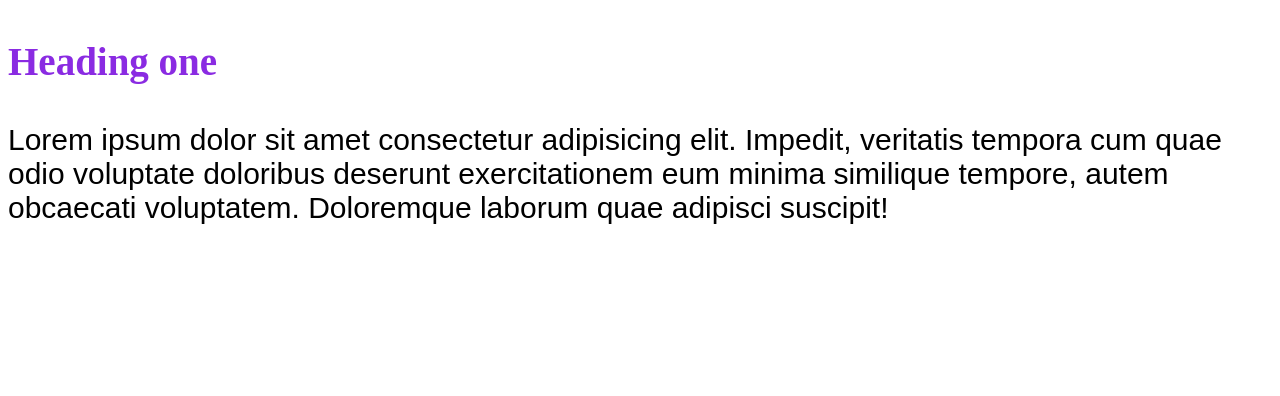
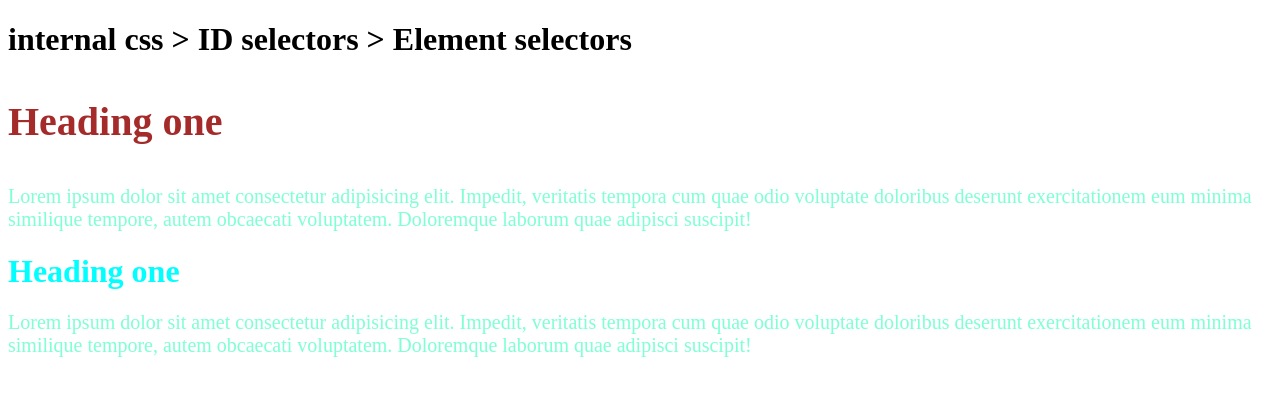
Before and after one commit to Abhishek1632/my-first-repository, a plain HTML site: page index.html in a window 1280 px wide. Drawn offline with Linux system fonts and the light colour scheme.

Commit message:
element selectors and id selectors

```diff
--- a/index.html
+++ b/index.html
@@ -5,10 +5,32 @@
     <meta http-equiv="X-UA-Compatible" content="IE=edge" />
     <meta name="viewport" content="width=device-width, initial-scale=1.0" />
     <title>full stack session</title>
+    <style>
+      h3 {
+        color: brown;
+        font-size: 40px;
+      }
+      p {
+        color: aquamarine !important;
+        font-size: 20px;
+        font-weight: 100;
+      }
+      #first {
+        color: aqua;
+      }
+    </style>
   </head>
   <body>
-    <h3 style="color: blueviolet; font-size: 39px">Heading one</h3>
-    <p style="font-size: 30px; font-family: Arial, Helvetica, sans-serif">
+    <h1>internal css > ID selectors > Element selectors</h1>
+    <h3>Heading one</h3>
+    <p style="color: black">
+      Lorem ipsum dolor sit amet consectetur adipisicing elit. Impedit, veritatis tempora cum quae
+      odio voluptate doloribus deserunt exercitationem eum minima similique tempore, autem obcaecati
+      voluptatem. Doloremque laborum quae adipisci suscipit!
+    </p>
+
+    <h1 id="first">Heading one</h1>
+    <p style="color: black">
       Lorem ipsum dolor sit amet consectetur adipisicing elit. Impedit, veritatis tempora cum quae
       odio voluptate doloribus deserunt exercitationem eum minima similique tempore, autem obcaecati
       voluptatem. Doloremque laborum quae adipisci suscipit!
```
